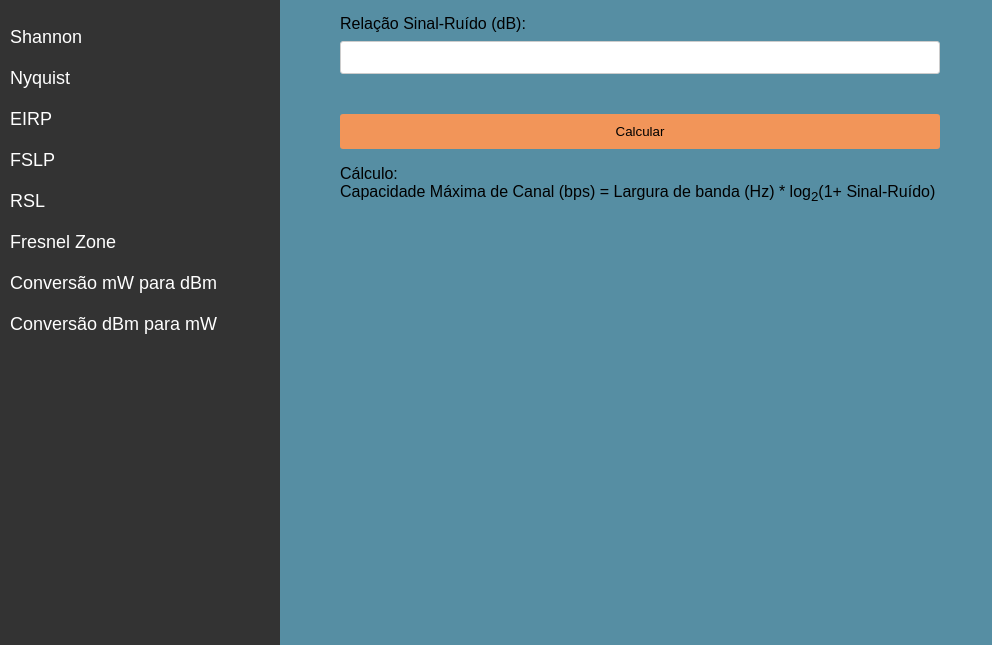
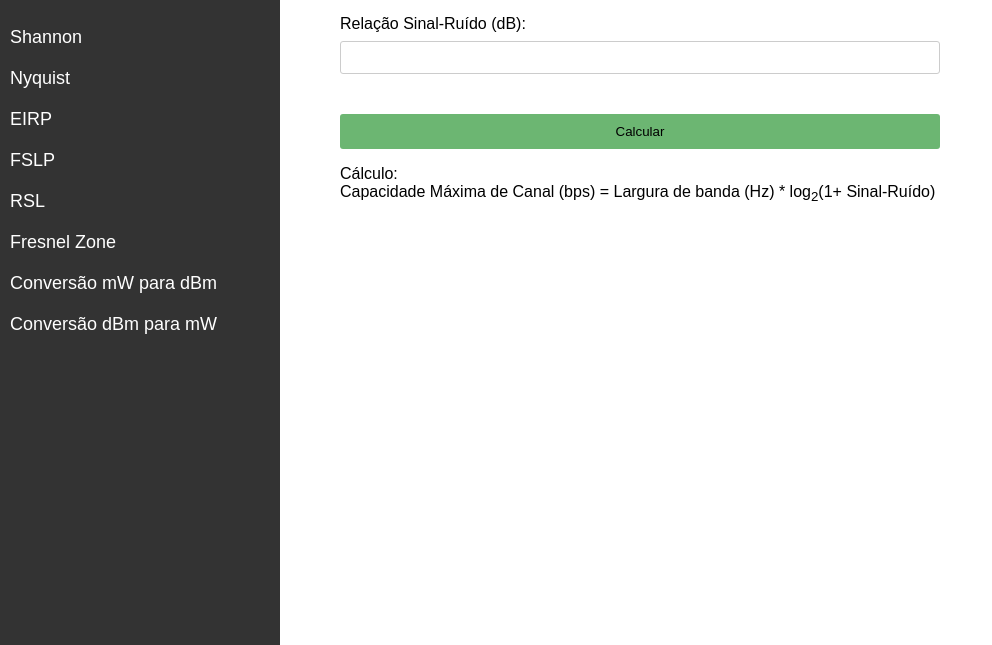
Before and after one commit to GustavoBonif/calculadora-web-enlace-outdoor, a plain HTML site: page index.html in a window 1280 px wide. In both pictures the pointer is over the button "Calcular". Shown: the part 155-800 px from the top of the page, without its empty margins (0-992 px from the left). Drawn offline with Linux system fonts and the light colour scheme.

Commit message:
feat: Alterando cor de fundo e cor de hover do botão de calculo

```diff
--- a/assets/style.css
+++ b/assets/style.css
@@ -3,7 +3,7 @@ body {
     margin: 0;
     padding: 0;
     box-sizing: border-box;
-    background-color: #568EA3;
+    background-color: #fff;
     min-height: 100vh;
 }
 
@@ -85,6 +85,6 @@ body {
 }
 
 .area-calculo button:hover {
-    background-color: #F29559;
+    background-color: #6cb672;
     color: black;
 }
```
